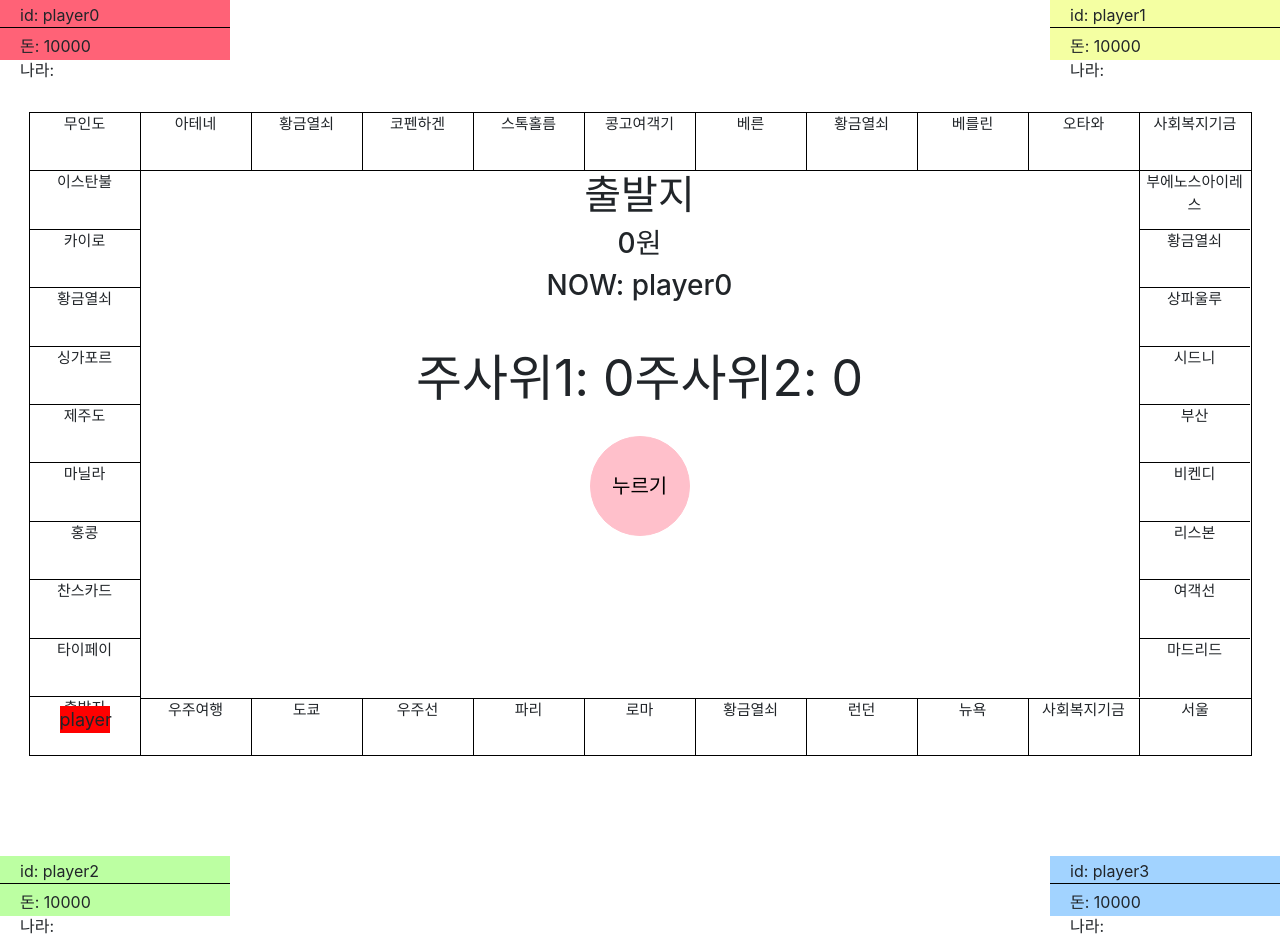
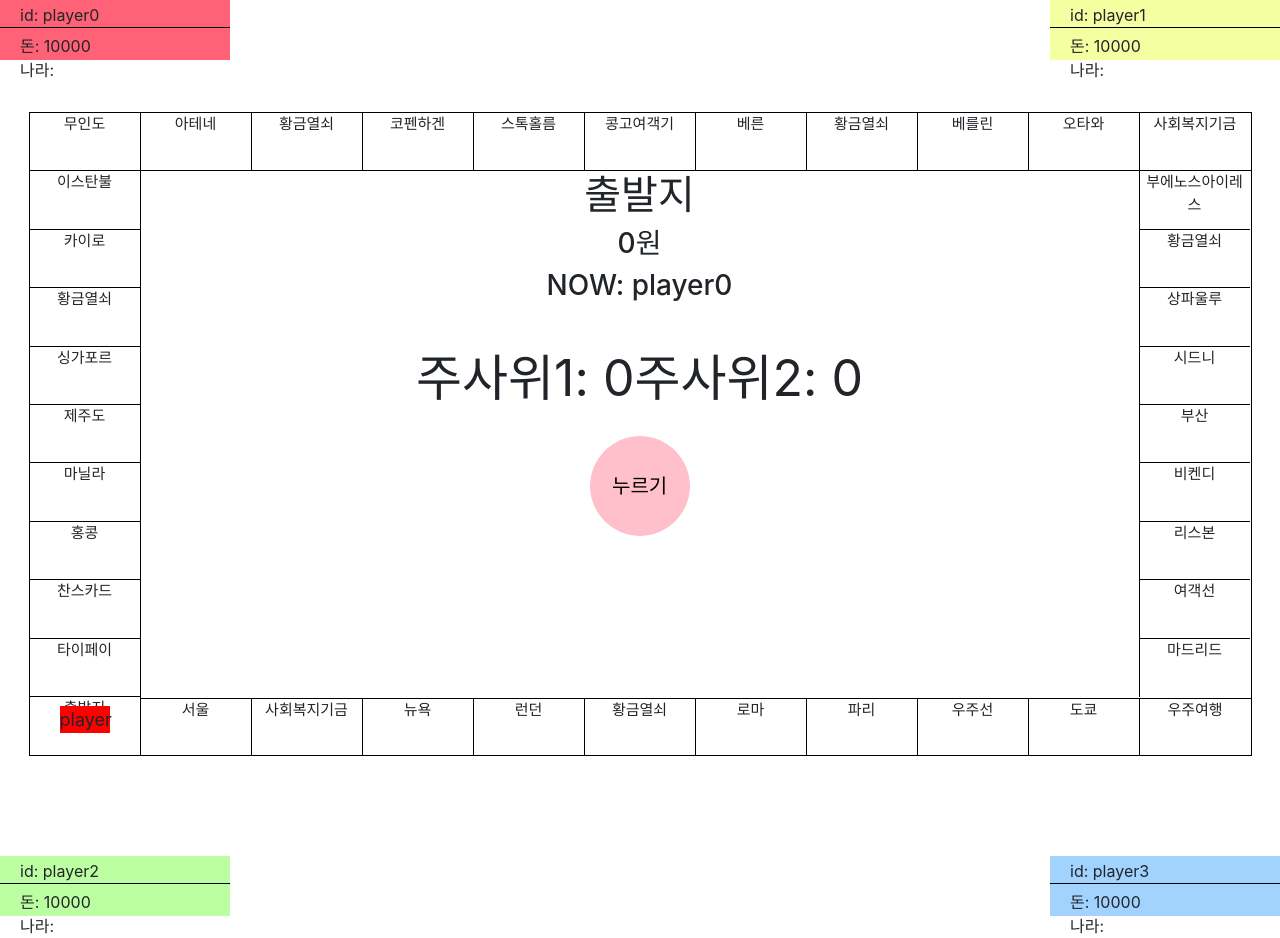
Before and after one commit to 2018os/bluemarble, a React (Create React App) app: page / in a window 1280 px wide. Built offline with nearby package versions, Linux system fonts and the light colour scheme.

Commit message:
Update CountryList.js

```diff
--- a/src/components/country/CountryList.js
+++ b/src/components/country/CountryList.js
@@ -15,6 +15,7 @@ class CountryList extends Component {
     const map2 = countries.slice(10, 21);
     const map3 = countries.slice(21, 30);
     const map4 = countries.slice(30, 40);
+    const reversemap4 = map4.reverse();
     const map1List = reversemap1.map(
       (info, i) => (
         <Country key={i} {...info} location={player[turn].location} userid={player[turn].userid}/>
@@ -30,7 +31,7 @@ class CountryList extends Component {
         <Country key={i} {...info} location={player[turn].location} userid={player[turn].userid}/>
       )
     );
-    const map4List = map4.map(
+    const map4List = reversemap4.map(
       (info, i) => (
         <Country key={i} {...info} location={player[turn].location} userid={player[turn].userid}/>
       )
```
